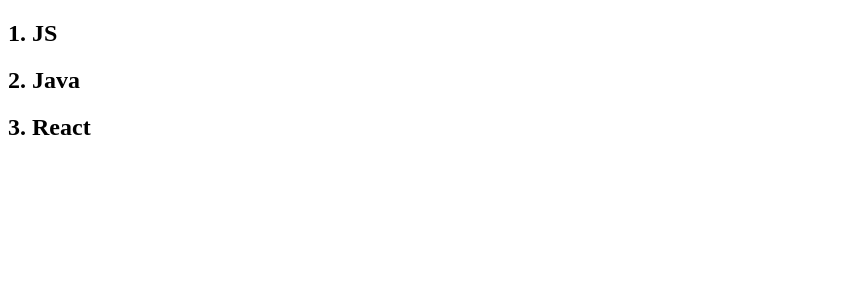
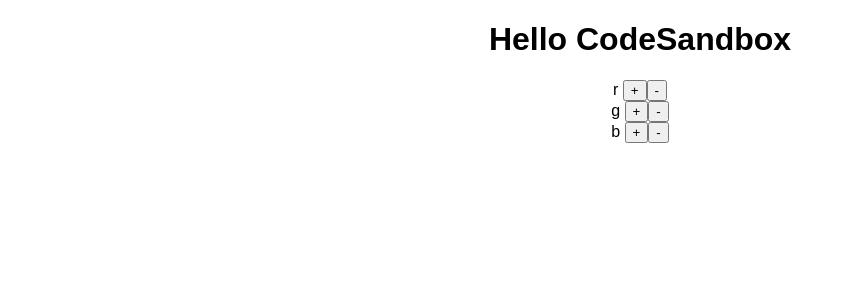
Before and after one commit to maximmorenko/movies, a React (Create React App) app: page / in a window 1280 px wide. Shown: the top 300 px of the page, without its empty margins (0-845 px from the left). Built offline with nearby package versions, Linux system fonts and the light colour scheme.

Commit message:
hook useReduсer

```diff
--- a/src/App.js
+++ b/src/App.js
@@ -4,17 +4,20 @@
 // import TimerHooks from './functionComponent/TimerHooks';
 // import UseState from './HOOKS/UseState';
 // import UseEffect from './HOOKS/UseEffect';
-import { UseContext } from './HOOKS/UseContext';
-import Books from './functionComponent/Books';
+// import { UseContext } from './HOOKS/UseContext';
+// import Books from './functionComponent/Books';
+import UseReducer from './HOOKS/UseReducer';
 
 
 function App() {
 
 // нужно обернуть все приложение в наш кастомный компонент ( UseContext)
   return (
-    <UseContext>
-      <Books />
-    </UseContext>
+    // <UseContext>
+    //   <Books />
+    // </UseContext>
+    <UseReducer />
+
   );
 }
 
--- /dev/null
+++ b/src/HOOKS/UseReducer.jsx
@@ -0,0 +1,81 @@
+import React, { useReducer } from 'react';
+
+
+
+const limitRGB = (num) => (num < 0 ? 0 : num > 255 ? 255 : num); // вспомогательная функция которая не дает выйти из димпазона 0-255
+const step = 50; // шаг
+
+const reducer = (state, { type, payload = step }) => {
+  switch (type) {
+    case "INCREMENT_R":
+      return {
+        // в данном типе мы возвращаем весь текущий стейт, но меняем один ключ r
+        ...state,
+        r: limitRGB(state.r + payload) // добавляем к текущему значению r шаг (50)
+      };
+    case "DECREMENT_R":
+      return {
+        ...state,
+        r: limitRGB(state.r - payload)
+      };
+    case "INCREMENT_G":
+      return {
+        ...state,
+        g: limitRGB(state.g + payload)
+      };
+    case "DECREMENT_G":
+      return {
+        ...state,
+        g: limitRGB(state.g - payload)
+      };
+    case "INCREMENT_B":
+      return {
+        ...state,
+        b: limitRGB(state.b + payload)
+      };
+    case "DECREMENT_B":
+      return {
+        ...state,
+        b: limitRGB(state.b - payload)
+      };
+    default:
+      return state; // если ни один из типов не будет найден, то возвжращаем текущий стейт
+  }
+};
+
+function UseReducer(props) {
+    const [{ r, g, b }, dispatch] = useReducer(reducer, { r: 0, g: 0, b: 0 });
+    // useReducer принимает дава параметра: функцию reducer и состояние по умолчанию (в данном случае объект с цветами)
+    // useReducer отдает стейт по умолчанию и dispatch - функция для создания событий
+
+    return (
+      <div className="App">
+        <h1
+          style={{
+            color: `rgb(${r}, ${g}, ${b})`
+          }}
+        >
+          Hello CodeSandbox
+        </h1>
+        <div>
+          <span>r </span>
+          <button onClick={() => dispatch({ type: "INCREMENT_R", payload: 100 })}>
+            +
+          </button>
+          <button onClick={() => dispatch({ type: "DECREMENT_R" })}>-</button>
+        </div>
+        <div>
+          <span>g </span>
+          <button onClick={() => dispatch({ type: "INCREMENT_G" })}>+</button>
+          <button onClick={() => dispatch({ type: "DECREMENT_G" })}>-</button>
+        </div>
+        <div>
+          <span>b </span>
+          <button onClick={() => dispatch({ type: "INCREMENT_B" })}>+</button>
+          <button onClick={() => dispatch({ type: "DECREMENT_B" })}>-</button>
+        </div>
+      </div>
+    );
+}
+
+export default UseReducer;
--- a/src/index.css
+++ b/src/index.css
@@ -0,0 +1,4 @@
+.App {
+    font-family: sans-serif;
+    text-align: center;
+  }
```
Also changed, not shown: 1 other file (tests, documents, lock files or other folders).
